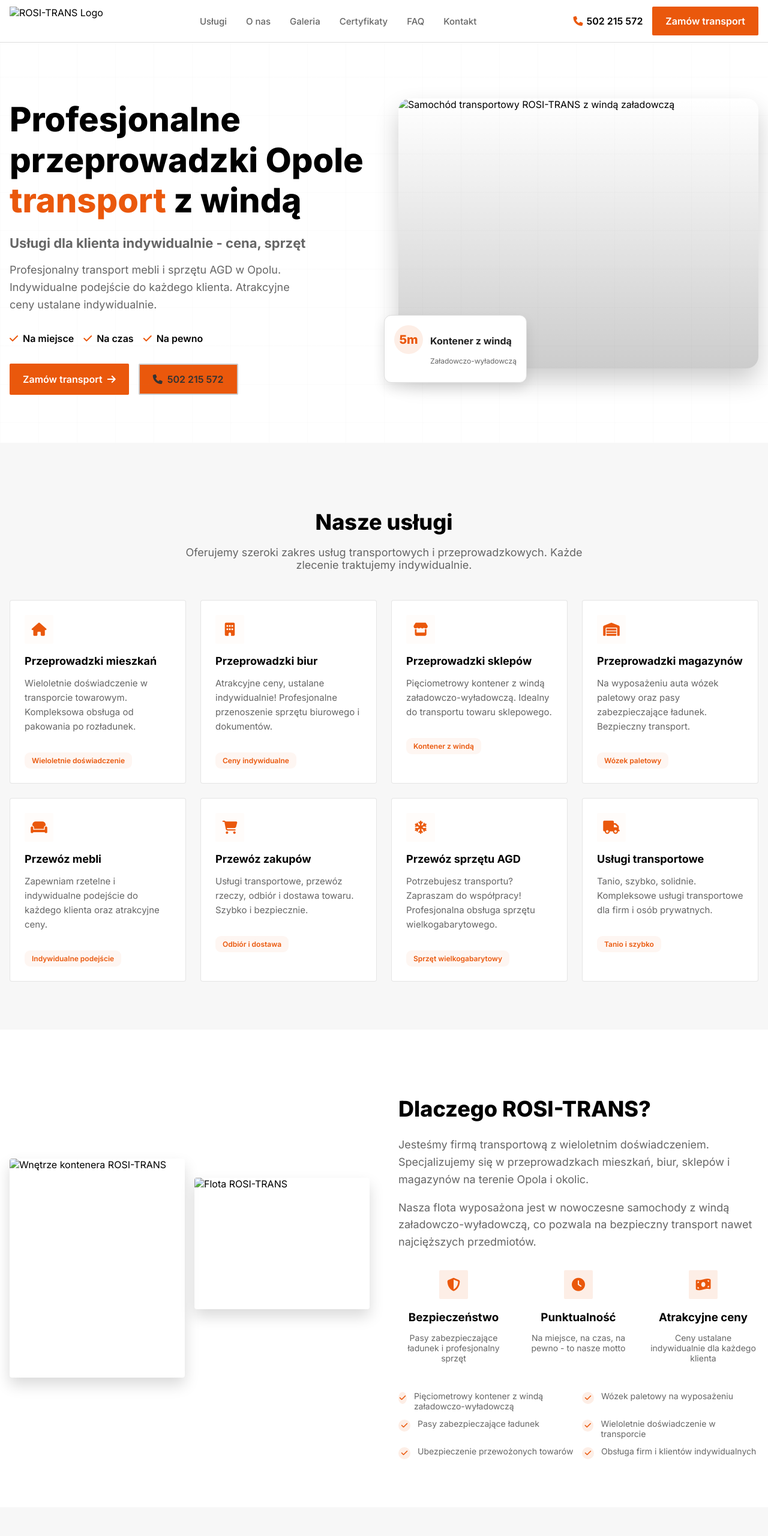
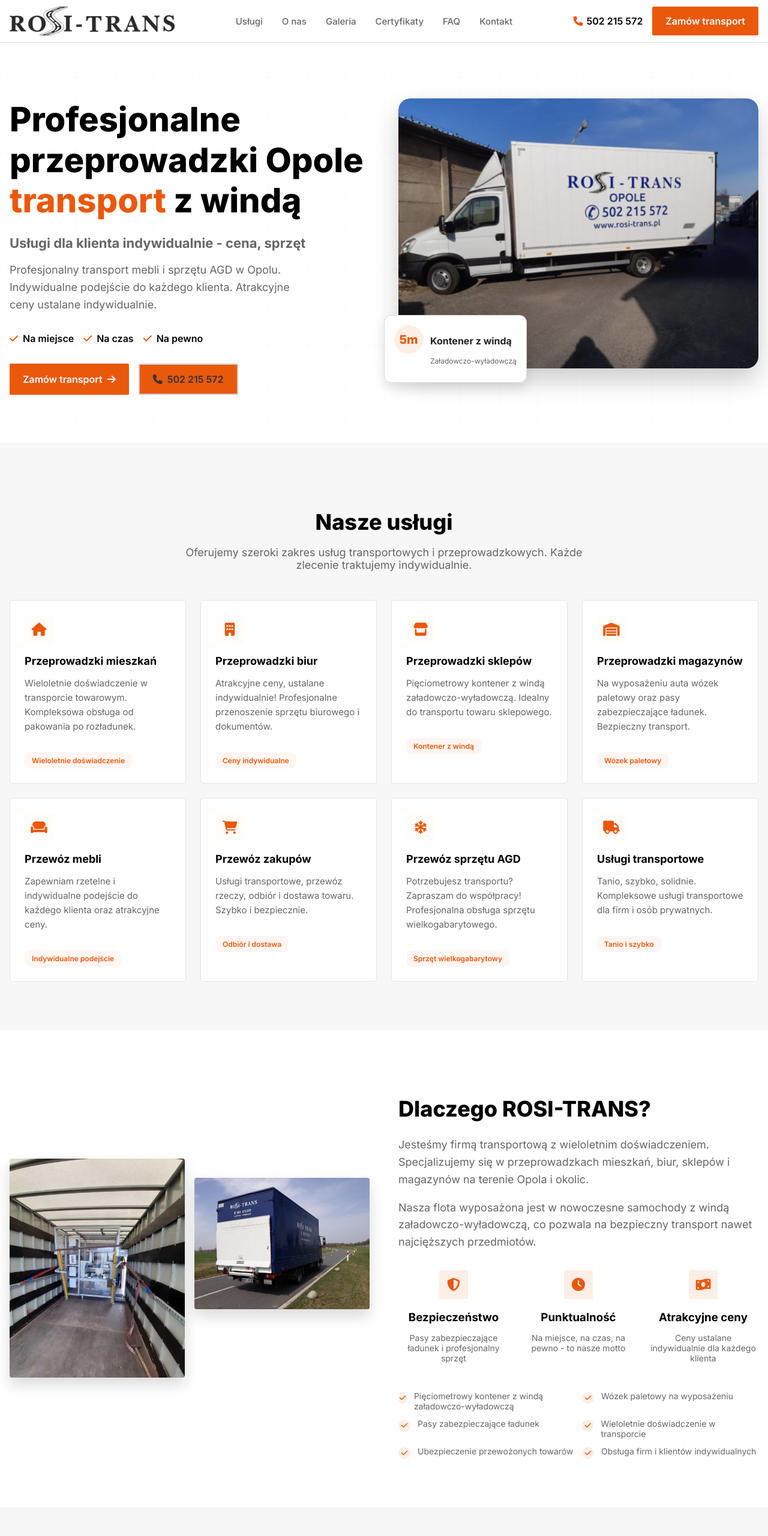
Before and after one commit to narozhniakmarian/rositrans-vanila, a plain HTML site: page index.html in a window 1280 px wide. Shown: the top 2560 px of the page at 60% size. Drawn offline with Linux system fonts and the light colour scheme; the site is published under a folder, as on GitHub Pages, so addresses that start at the root find nothing.

Commit message:
Fix image paths and update z-index for layout adjustments

```diff
--- a/index.html
+++ b/index.html
@@ -110,7 +110,7 @@
       <div class="container">
         <div class="header-inner">
           <a href="/" class="logo">
-            <img src="/images/logo.png" alt="ROSI-TRANS Logo" />
+            <img src="images/logo.png" alt="ROSI-TRANS Logo" />
           </a>
 
           <nav class="nav">
@@ -211,7 +211,7 @@
             <div class="hero-image-wrapper">
               <div class="hero-image">
                 <img
-                  src="/images/truck.jpg"
+                  src="images/truck.jpg"
                   alt="Samochód transportowy ROSI-TRANS z windą załadowczą"
                 />
                 <div class="image-overlay"></div>
@@ -345,7 +345,7 @@
               <div class="col-left">
                 <div class="img-box tall">
                   <img
-                    src="/images/interior.jpg"
+                    src="images/interior.jpg"
                     alt="Wnętrze kontenera ROSI-TRANS"
                   />
                 </div>
@@ -353,7 +353,7 @@
 
               <div class="col-right">
                 <div class="img-box wide">
-                  <img src="/images/company.jpg" alt="Flota ROSI-TRANS" />
+                <img src="images/company.jpg" alt="Flota ROSI-TRANS" />
                 </div>
               </div>
             </div>
@@ -467,12 +467,12 @@
 
           <div class="gallery-grid">
             <div
-              class="gallery-item"
+            class="gallery-item"
               data-title="Nowoczesna flota"
-              data-src="/images/truck.jpg"
+              data-src="images/truck.jpg"
             >
               <img
-                src="/images/truck.jpg"
+                src="images/truck.jpg"
                 alt="Samochód transportowy ROSI-TRANS"
               />
               <div class="overlay"></div>
@@ -480,12 +480,12 @@
             </div>
 
             <div
-              class="gallery-item"
+            class="gallery-item"
               data-title="Przestronny kontener"
-              data-src="/images/interior.jpg"
+              data-src="images/interior.jpg"
             >
               <img
-                src="/images/interior.jpg"
+                src="images/interior.jpg"
                 alt="Wnętrze kontenera transportowego"
               />
               <div class="overlay"></div>
@@ -493,11 +493,11 @@
             </div>
 
             <div
-              class="gallery-item"
+            class="gallery-item"
               data-title="Profesjonalna obsługa"
-              data-src="/images/company.jpg"
+              data-src="images/company.jpg"
             >
-              <img src="/images/company.jpg" alt="Firma ROSI-TRANS" />
+              <img src="images/company.jpg" alt="Firma ROSI-TRANS" />
               <div class="overlay"></div>
               <div class="caption">Profesjonalna obsługa</div>
             </div>
@@ -576,7 +576,7 @@
             <div class="cert-card">
               <div class="cert-img">
                 <img
-                  src="/images/cert-orly.jpg"
+                  src="images/cert-orly.jpg"
                   alt="Certyfikat Orły Transportu"
                 />
               </div>
@@ -593,7 +593,7 @@
 
             <div class="cert-card">
               <div class="cert-img">
-                <img src="/images/cert-thanks.jpg" alt="Podziękowanie" />
+                <img src="images/cert-thanks.jpg" alt="Podziękowanie" />
               </div>
               <div class="cert-body">
                 <div class="cert-title-row">
@@ -859,7 +859,7 @@
         <div class="footer-grid">
           <div class="footer-brand">
             <img
-              src="/images/logo.png"
+              src="images/logo.png"
               alt="ROSI-TRANS Logo"
               class="footer-logo"
             />
--- a/static-copy.css
+++ b/static-copy.css
@@ -225,6 +225,8 @@
         linear-gradient(to right, #80808008 1px, transparent 1px),
         linear-gradient(to bottom, #80808008 1px, transparent 1px);
     background-size: 64px 64px;
+    pointer-events: none;
+    z-index: 0;
 }
 
 .container {
@@ -237,6 +239,8 @@
     display: grid;
     gap: 48px;
     align-items: center;
+    position: relative;
+    z-index: 1;
 }
 
 @media (min-width: 1024px) {
```
